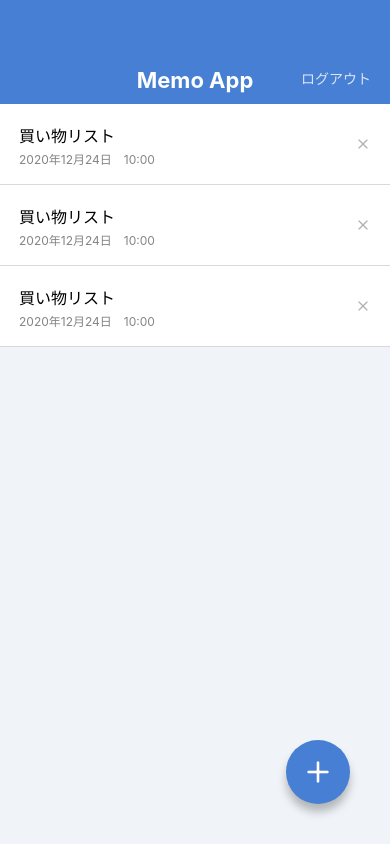
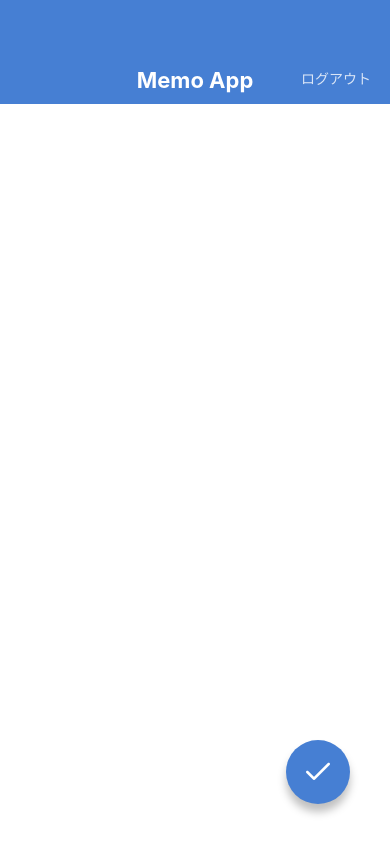
Before and after one commit to indanameofluv/MemoApp2, a React Native app: screen / in a window 390 px wide. Built offline with nearby package versions, Linux system fonts and the light colour scheme.

Commit message:
Create MemoEditScreen and MemoCreateScreen

```diff
--- a/App.jsx
+++ b/App.jsx
@@ -1,10 +1,12 @@
 import React from 'react';
 
-import MemoListScreen from './src/screens/MemoListScreen';
+// import MemoListScreen from './src/screens/MemoListScreen';
 // import MemoDetailScreen from './src/screens/MemoDetailScreen';
+// import MemoEditScreen from './src/screens/MemoEditScreen';
+import MemoCreateScreen from './src/screens/MemoCreateScreen';
 
 export default function App() {
   return (
-    <MemoListScreen />
+    <MemoCreateScreen />
   );
 }
--- /dev/null
+++ b/src/screens/MemoCreateScreen.jsx
@@ -0,0 +1,36 @@
+import React from 'react';
+import {
+  View, Text, TextInput, StyleSheet, KeyboardAvoidingView,
+} from 'react-native';
+
+import AppBar from '../components/AppBar';
+import CircleButton from '../components/CircleButton'
+
+export default function MemoCreateScreen() {
+  return (
+    <KeyboardAvoidingView style={styles.container} behavior="height">
+      <AppBar />
+      <View style={styles.inputContainer}>
+        <TextInput value="" multiline style={styles.input} />
+      </View>
+      <CircleButton name="check" />
+    </KeyboardAvoidingView>
+  );
+}
+
+const styles = StyleSheet.create({
+  container: {
+    flex: 1,
+  },
+  inputContainer: {
+    paddingHorizontal: 27,
+    paddingVertical: 32,
+    flex: 1,
+  },
+  input: {
+    flex: 1,
+    textAlignVertical: 'top',
+    fontSize: 16,
+    lineHeight: 24,
+  },
+});
--- /dev/null
+++ b/src/screens/MemoEditScreen.jsx
@@ -0,0 +1,36 @@
+import React from 'react';
+import {
+  View, Text, TextInput, StyleSheet, KeyboardAvoidingView,
+} from 'react-native';
+
+import AppBar from '../components/AppBar';
+import CircleButton from '../components/CircleButton'
+
+export default function MemoEditScreen() {
+  return (
+    <KeyboardAvoidingView style={styles.container} behavior="height">
+      <AppBar />
+      <View style={styles.inputContainer}>
+        <TextInput value="買い物リスト" multiline style={styles.input} />
+      </View>
+      <CircleButton name="check" />
+    </KeyboardAvoidingView>
+  );
+}
+
+const styles = StyleSheet.create({
+  container: {
+    flex: 1,
+  },
+  inputContainer: {
+    paddingHorizontal: 27,
+    paddingVertical: 32,
+    flex: 1,
+  },
+  input: {
+    flex: 1,
+    textAlignVertical: 'top',
+    fontSize: 16,
+    lineHeight: 24,
+  },
+});
--- a/src/screens/MemoListScreen.jsx
+++ b/src/screens/MemoListScreen.jsx
@@ -10,7 +10,7 @@
     <View style={styles.container}>
       <AppBar />
       <MemoList />
-      <CircleButton name='plus' />
+      <CircleButton name="plus" />
     </View>
   );
 }
```
Also changed, not shown: src/components/AppBar.jsx (+15 -16 lines), src/components/Hello.jsx (+6 -4 lines), src/components/MemoList.jsx (+15 -19 lines).
